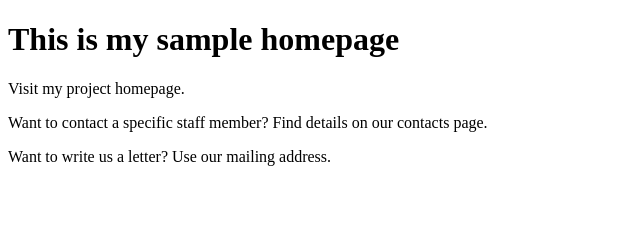
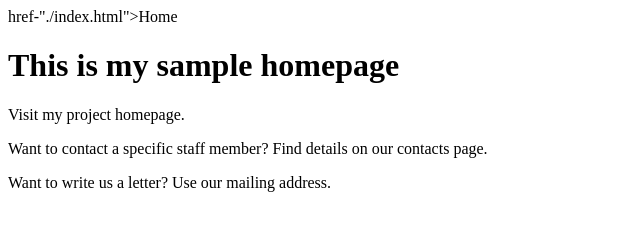
Before and after one commit to Ahkun1/COM421_01, a plain HTML site: page index.html in a window 1280 px wide. Shown: the whole page, without its empty margins (0-640 px from the left). Drawn offline with Linux system fonts and the light colour scheme.

Commit message:
Update index.html

```diff
--- a/index.html
+++ b/index.html
@@ -10,7 +10,7 @@
   </head>
 
   <body>
-
+    <a > href-"./index.html">Home </a>
 	<!-- Need nav -->
 
     <h1>This is my sample homepage</h1>
```
